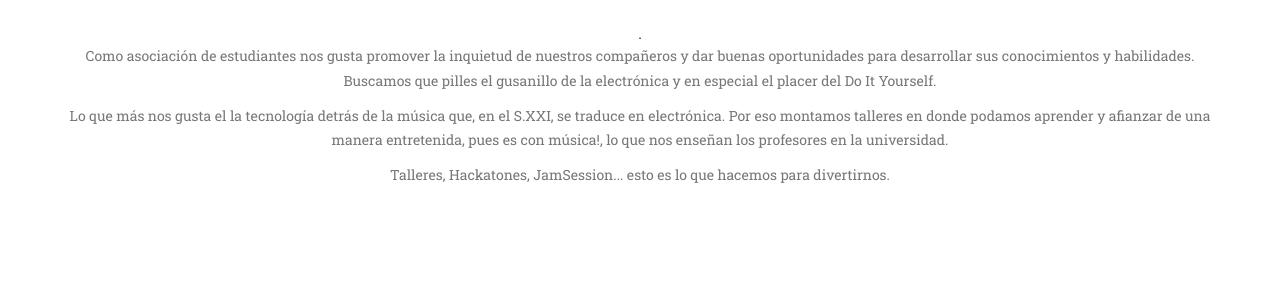
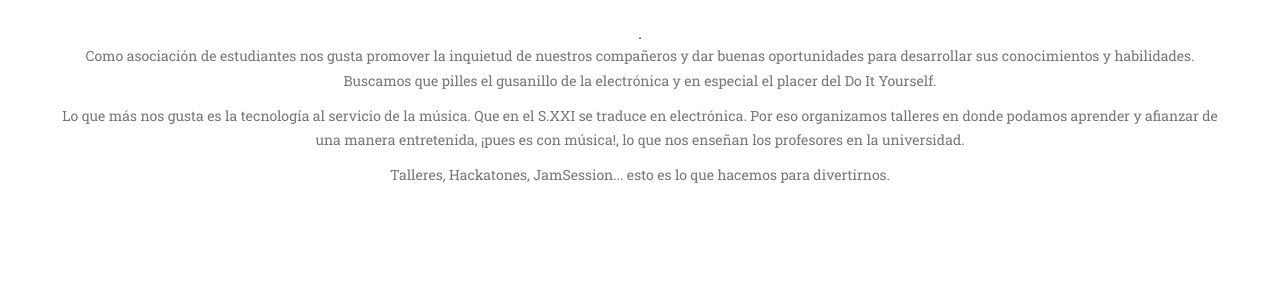
Before and after one commit to UC3Music/UC3Music.github.io, a Jekyll site: the page built from index.html, in a window 1280 px wide and 900 px high, scrolled down 1374 px. Shown: the part 154-454 px from the top of the window. Built offline with Jekyll 4.4.1, drawn with Linux system fonts in a browser that asks for light colours; some web fonts are replaced.

Commit message:
UC3Music's description updated

```diff
--- a/_includes/uc3music.html
+++ b/_includes/uc3music.html
@@ -16,7 +16,7 @@
             <div class="row text-center">
             <p class="text-muted"> Como asociación de estudiantes nos gusta promover la inquietud de nuestros compañeros y dar buenas oportunidades para desarrollar sus conocimientos y habilidades. Buscamos que pilles el gusanillo de la electrónica y en especial el placer del Do It Yourself.</p>
 
-            <p class="text-muted">Lo que más nos gusta el la tecnología detrás de la música que, en el S.XXI, se traduce en electrónica. Por eso montamos talleres en donde podamos aprender y afianzar de una manera entretenida, pues es con música!, lo que nos enseñan los profesores en la universidad.</p>
+            <p class="text-muted">Lo que más nos gusta es la tecnología al servicio de la música. Que en el S.XXI se traduce en electrónica. Por eso organizamos talleres en donde podamos aprender y afianzar de una manera entretenida, ¡pues es con música!, lo que nos enseñan los profesores en la universidad.</p>
 
             <p class="text-muted">Talleres, Hackatones, JamSession... esto es lo que hacemos para divertirnos.</p>
             </div>
```
